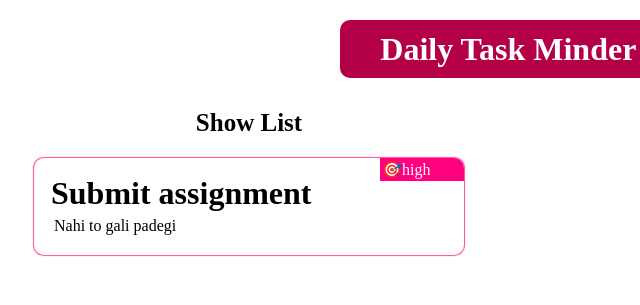
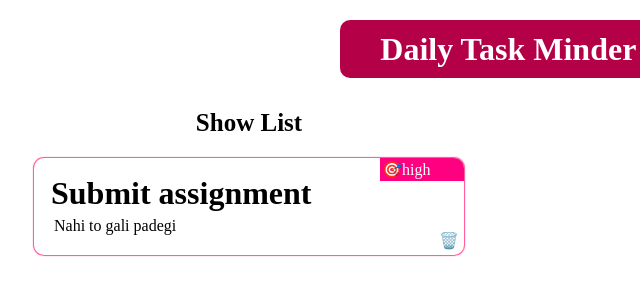
Before and after one commit to sonaligadekar20/Daily-Task-Minder, a React app: page / in a window 1280 px wide. Shown: the top 305 px of the page, 108-748 px from the left. Built offline with nearby package versions, Linux system fonts and the light colour scheme.

Commit message:
add delete task

```diff
--- a/src/components/Task/Task.css
+++ b/src/components/Task/Task.css
@@ -22,5 +22,10 @@
     border-radius: 0 10px 0 0;
     padding: 2px;
     width: 80px;
-
 }
+.task-delete-icon{
+    position: absolute;
+    bottom: 5px;
+    right: 5px;
+    cursor: pointer;
+}
--- a/src/components/Task/Task.js
+++ b/src/components/Task/Task.js
@@ -1,12 +1,18 @@
 import React from "react";
 import "./Task.css"
 
-const Task = ({id, title, description, priority}) => {
+const Task = ({id, title, description, priority, removeTaskFromList, obj}) => {
     return (
         <div className='task-container'>
             <h1 className='task-title'>{title}</h1>
             <p className='task-description'>{description}</p>
             <span className='task-priority'> 🎯{priority}</span>
+            <span className='task-delete-icon'
+               onClick={()=>{
+                // console.log(obj)
+                removeTaskFromList(obj);
+               }}
+            > 🗑️</span>
             </div>
     )
 }
--- a/src/views/Home/Home.js
+++ b/src/views/Home/Home.js
@@ -1,36 +1,26 @@
-import React, { useState } from 'react'
-import Task from "./../../components/Task/Task"
+import React, { useState } from 'react';
+import Task from "./../../components/Task/Task";
 
-import "./Home.css"
+import "./Home.css";
 
-export const Home = () => {
+ const Home = () => {
     const [taskList, setTaskList] = useState([
         {
             id: 1,
             title: 'Submit assignment',
             description: 'Nahi to gali padegi',
             priority: 'high'
-
-        },
-        // {
-        //     id: 2,
-        //     title: 'Go To Market',
-        //     description: 'Buy Alu & Gobi',
-        //     priority: 'medium'
-
-        // },
-
+        }
     ])
 
     const [title, setTitle] = useState('')
     const [description, setDescription] = useState('')
     const [priority, setpriority] = useState('')
 
-
     const addTaskToList = () => {
         const randomId = Math.floor(Math.random() * 1000);
         const obj = {
-            id: 'randomId',
+            id: randomId,
             title: title,
             description: description,
             priority: priority
@@ -40,6 +30,15 @@ export const Home = () => {
         setTitle('');
         setDescription('');
         setpriority('');
+    }
+
+    const removeTaskFromList = (obj) => {
+        const index = taskList.indexOf(obj);
+
+        const tempArray = taskList;
+        tempArray.splice(index, 1);
+
+        setTaskList([...tempArray])
     }
 
     return (
@@ -52,7 +51,13 @@ export const Home = () => {
                     {
                         taskList.map((taskItem, index) => {
                             const { id, title, description, priority } = taskItem;
-                            return <Task id={id} title={title} description={description} priority={priority}
+                            return <Task id={id}
+                                title={title}
+                                description={description}
+                                priority={priority}
+                                key={index}
+                                removeTaskFromList={removeTaskFromList}
+                                obj={taskItem}
                             />
                         })
                     }
@@ -102,5 +107,4 @@ export const Home = () => {
         </div>
     )
 }
-
-export default Home
+export default Home;
```
